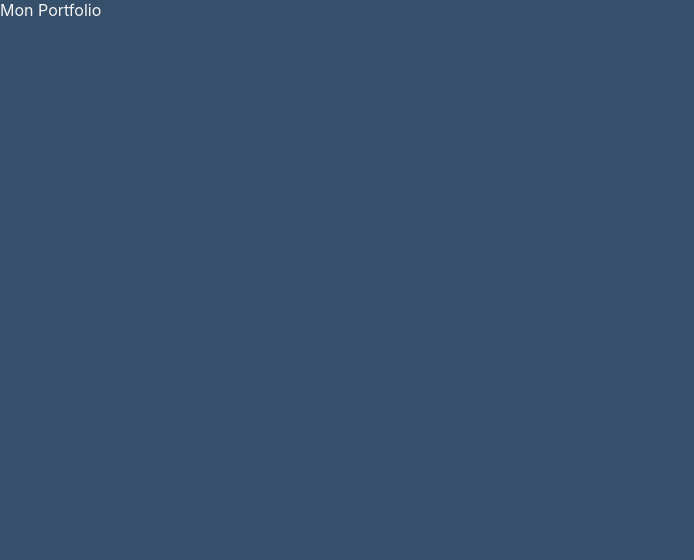
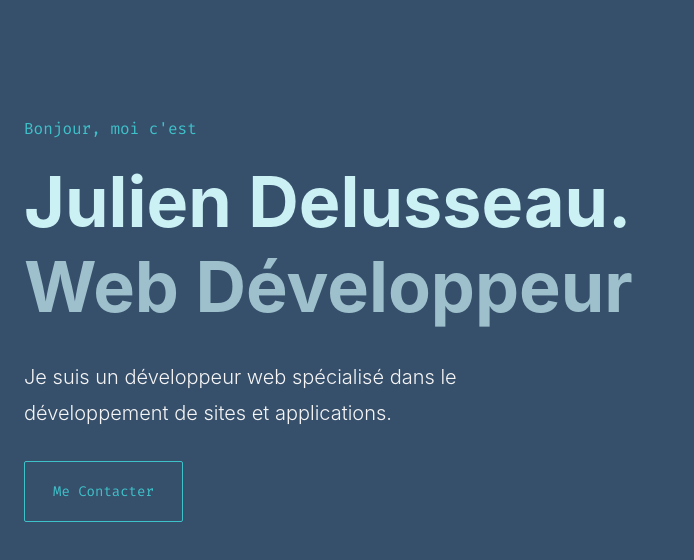
Before and after one commit to Djuls69/Portfolio-v2.0, a React (Create React App) app: page / in a window 1280 px wide. Shown: the top 560 px of the page, without its empty margins (0-694 px from the left). Built offline with nearby package versions, Linux system fonts and the light colour scheme.

Commit message:
Created Home layout and CustomButton component

```diff
--- a/public/index.html
+++ b/public/index.html
@@ -4,6 +4,10 @@
     <meta charset="utf-8" />
     <link rel="icon" href="%PUBLIC_URL%/favicon.ico" />
     <meta name="viewport" content="width=device-width, initial-scale=1" />
+    <link
+      href="https://fonts.googleapis.com/css2?family=Fira+Code&family=Oxygen&family=Roboto&display=swap"
+      rel="stylesheet"
+    />
     <title>Julien Delusseau | Web Développeur</title>
   </head>
   <body>
--- a/src/App.css
+++ b/src/App.css
@@ -4,7 +4,13 @@
   box-sizing: border-box;
 }
 
+html {
+  font-size: 62.5%;
+}
+
 body {
+  font-size: 2rem;
+  font-weight: 300;
   background-color: #364f6b;
   color: #f5f5f5;
   font-family: -apple-system, BlinkMacSystemFont, 'Segoe UI', 'Roboto', 'Oxygen', 'Ubuntu', 'Cantarell', 'Fira Sans',
@@ -24,3 +30,11 @@ ul {
 a {
   text-decoration: none;
 }
+
+p {
+  line-height: 1.8;
+}
+
+.center {
+  text-align: center;
+}
--- a/src/App.js
+++ b/src/App.js
@@ -1,8 +1,13 @@
-import React from 'react'
+import React, { Fragment } from 'react'
 import './App.css'
+import Home from './layouts/home/Home'
 
 const App = () => {
-  return <div>Mon Portfolio</div>
+  return (
+    <Fragment>
+      <Home />
+    </Fragment>
+  )
 }
 
 export default App
--- /dev/null
+++ b/src/components/customButton/CustomButton.js
@@ -0,0 +1,31 @@
+import React from 'react'
+import { makeStyles } from '@material-ui/core'
+
+const useStyles = makeStyles(theme => ({
+  customBtn: {
+    color: '#3fc1c9',
+    border: '1px solid #3fc1c9',
+    borderRadius: 2,
+    backgroundColor: 'transparent',
+    padding: '2rem 2.8rem',
+    fontSize: '1.4rem',
+    fontFamily: '"Fira Code", monospace',
+    cursor: 'pointer',
+    transition: 'all 0.1s cubic-bezier(.89,.88,.31,.31)',
+    '&:hover': {
+      backgroundColor: '#3fc1c9',
+      color: '#f5f5f5'
+    }
+  }
+}))
+
+const CustomButton = ({ text, ...otherProps }) => {
+  const classes = useStyles()
+  return (
+    <button className={classes.customBtn} {...otherProps}>
+      Me Contacter
+    </button>
+  )
+}
+
+export default CustomButton
--- /dev/null
+++ b/src/layouts/home/Home.js
@@ -0,0 +1,53 @@
+import React from 'react'
+import { makeStyles, Container } from '@material-ui/core'
+import CustomButton from '../../components/customButton/CustomButton'
+
+const useStyles = makeStyles(theme => ({
+  home: {
+    height: '80vh',
+    display: 'flex',
+    alignItems: 'center'
+  },
+  homeSub: {
+    fontSize: '1.6rem',
+    fontFamily: '"Fira Code", monospace',
+    fontWeight: 300,
+    color: '#3fc1c9',
+    marginBottom: '2rem'
+  },
+  homeTitle: {
+    fontSize: '7rem',
+    color: '#cbf1f5',
+    '& span': {
+      display: 'block',
+      color: 'rgba(203, 241, 245, 0.7)'
+    }
+  },
+  homeContent: {
+    margin: '3rem 0',
+    maxWidth: '45rem'
+  }
+}))
+
+const Home = () => {
+  const classes = useStyles()
+  return (
+    <section id='home' className={classes.home}>
+      <Container maxWidth='lg'>
+        <h6 className={classes.homeSub}>Bonjour, moi c'est</h6>
+        <h1 className={classes.homeTitle}>
+          Julien Delusseau.
+          <span>Web Développeur</span>
+        </h1>
+        <p className={classes.homeContent}>
+          Je suis un développeur web spécialisé dans le développement de sites et applications.
+        </p>
+        <a href='mailto:julien.delusseau@gmail.com'>
+          <CustomButton />
+        </a>
+      </Container>
+    </section>
+  )
+}
+
+export default Home
```
